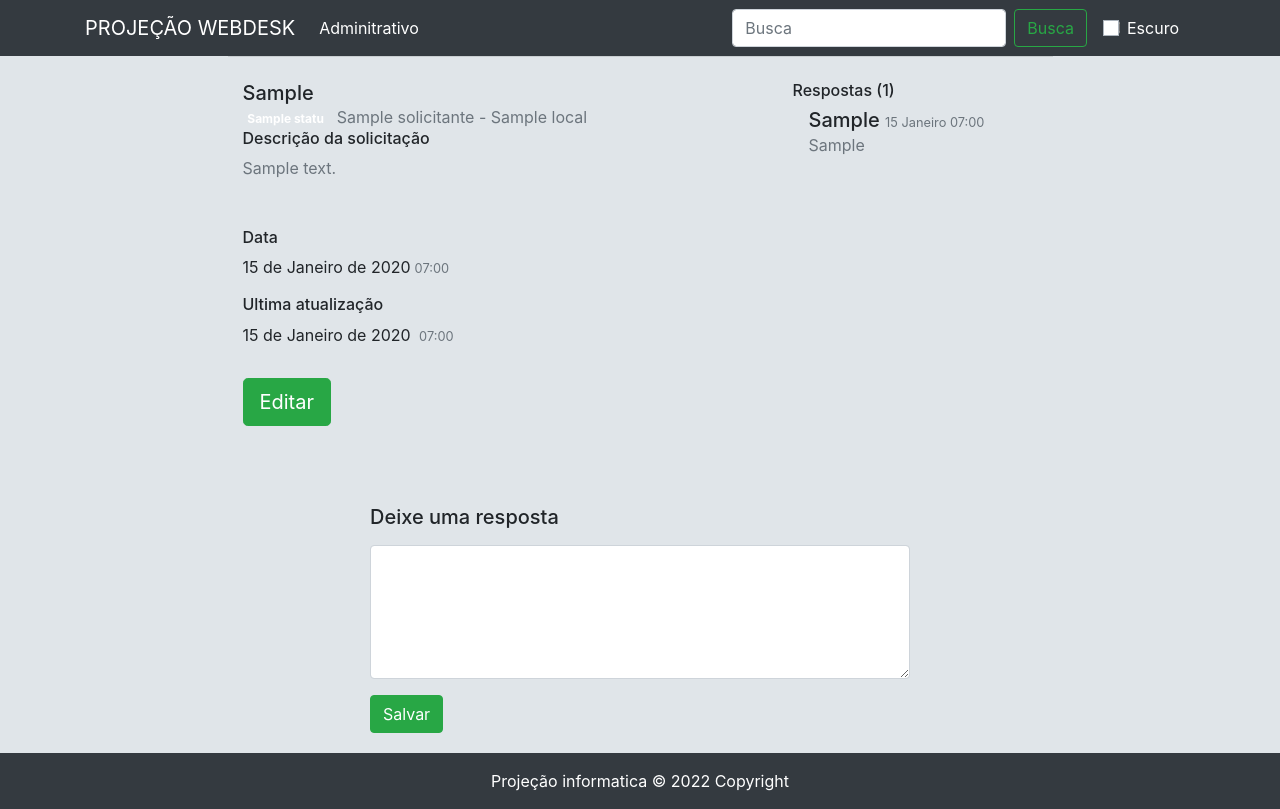
After one commit to adrienschmitz-zz/webdesk, a Django app: page /solicitacao-detail/1 in a window 1280 px wide. The commit adds this page. Run offline with Django 4.2, Linux system fonts and the light colour scheme; tables that the repository leaves empty hold one stand-in row (values such as "Sample post"); some libraries are stand-ins or nearby versions.

Commit message:
detail page and counters in home

```diff
--- a/helpdesk/forms.py
+++ b/helpdesk/forms.py
@@ -1,27 +1,27 @@
+from urllib import request
 from django import forms
 from django.forms import ModelForm, Form
 from crispy_forms.helper import FormHelper
 from crispy_forms.layout import Submit, Layout, Row, Column, Button
 from crispy_forms.bootstrap import FormActions
-from helpdesk.models import Solicitacao
+from helpdesk.models import Resposta, Solicitacao
 
 
 class SolicitacaoForm(forms.ModelForm):
     class Meta:
         model = Solicitacao
         fields = ('descricao', 'usuario', 'solicitante',
-                  'local', 'patrimonio', 'status', 'resposta')
+                  'local', 'patrimonio', 'status')
 
     def __init__(self, *args, **kwargs):
         super().__init__(*args, **kwargs)
         self.helper = FormHelper()
         self.helper.form_method = 'post'
-        self.helper.add_input(
-            Submit('submit', 'Salvar', css_class='btn-success'))
+        #self.helper.add_input(Submit('submit', 'Salvar', css_class='btn-success'))
         self.helper.layout = Layout(
             Row(
-                Column('descricao', css_class='form-group col-md-6 mb-0'),
-                Column('resposta', css_class='form-group col-md-6 mb-0')
+                Column('descricao', css_class='form-group col-md-12 mb-0'),
+
             ),
             Row(
                 Column('solicitante', css_class='form-group col-md-6 mb-0'),
@@ -33,5 +33,29 @@ class SolicitacaoForm(forms.ModelForm):
             ),
             Row(
                 Column('status', css_class='form-group col-md-6 mb-0'),
-            )
+            ),
+            Submit('submit_solicitacao', 'Salvar', css_class='btn-success')
         )
+
+
+class RespostaForm(ModelForm):
+
+    class Meta:
+        model = Resposta
+        fields = ('resposta',)
+
+    def __init__(self, *args, **kwargs):
+        super().__init__(*args, **kwargs)
+        self.helper = FormHelper()
+        self.helper.form_method = 'post'
+        self.fields['resposta'].widget.attrs['rows'] = 5
+        self.helper.form_show_labels = False
+        self.helper.layout = Layout(
+
+            Row(
+                Column('resposta', rows='2',
+                       css_class='form-group col-md-12 mb-0'),
+
+            ),
+            Submit('submit_resposta', 'Salvar', css_class='btn-success'),
+        )
--- a/helpdesk/models.py
+++ b/helpdesk/models.py
@@ -5,6 +5,7 @@ from django.contrib.auth.models import User
 class Status(models.Model):
     nome = models.CharField(max_length=100)
     cor = models.CharField(max_length=7, default='#000000')
+    contador = models.BooleanField(default=False)
 
     def __str__(self):
         return self.nome
@@ -72,8 +73,18 @@ class Solicitacao(models.Model):
     data_atualizacao = models.DateTimeField(auto_now=True)
     status = models.ForeignKey(Status, on_delete=models.CASCADE)
     patrimonio = models.CharField(max_length=100, blank=True)
-    resposta = models.TextField(blank=True)
 
     class Meta:
         verbose_name = 'Solicitação'
         verbose_name_plural = "Solicitações"
+
+
+class Resposta(models.Model):
+    resposta = models.TextField(verbose_name='Resposta')
+    solicitacao = models.ForeignKey(Solicitacao, on_delete=models.CASCADE)
+    usuario = models.ForeignKey(
+        User, on_delete=models.DO_NOTHING, blank=True, null=True)
+    data = models.DateTimeField(auto_now_add=True)
+
+    def __str__(self):
+        return self.resposta
--- a/helpdesk/views.py
+++ b/helpdesk/views.py
@@ -1,31 +1,21 @@
 from re import template
-from django.shortcuts import redirect, render
-from .forms import SolicitacaoForm
+from django.shortcuts import get_object_or_404, redirect, render
+from .forms import RespostaForm, SolicitacaoForm
 from django.views.generic.list import ListView
 from django.views.generic.edit import CreateView, UpdateView
-from helpdesk.models import Solicitacao
+from django.views.generic.detail import DetailView, SingleObjectMixin
+from django.views.generic import FormView
+from helpdesk.models import Resposta, Solicitacao
 from helpdesk.models import Status
-
-'''
-class SolicitacaoListView(ListView):
-    model = Solicitacao
-    form = SolicitacaoForm()
-    ordering = ['-data_criacao']
-
-    def get_context_data(self, **kwargs):
-        context = super().get_context_data(**kwargs)
-        context.update({
-            'status_list': Status.objects.all().order_by('id')
-        })
-        context['form'] = SolicitacaoForm()
-        return context
-'''
+from django.contrib import messages
+from django.views.generic.edit import FormMixin
+from django.urls import reverse
 
 
 class SolicitacaoCreateView(CreateView):
     model = Solicitacao
     fields = ('descricao', 'usuario', 'local',
-              'solicitante', 'status', 'patrimonio', 'resposta')
+              'solicitante', 'status', 'patrimonio')
     template_name = 'solicitacao.html'
     success_url = '/'
 
@@ -35,6 +25,9 @@ class SolicitacaoUpdateView(UpdateView):
     form_class = SolicitacaoForm
     template_name = 'solicitacao-update.html'
     success_url = '/'
+
+    solicitacao_form = SolicitacaoForm()
+    resposta_form = RespostaForm()
 
 
 class SolicitacaoListView(ListView):
@@ -46,5 +39,45 @@ class SolicitacaoListView(ListView):
         context.update({
             'status_list': Status.objects.all().order_by('id')
         })
-        context['form'] = SolicitacaoForm()
+
+        context['solictacao_total'] = Solicitacao.objects.filter().count()
         return context
+
+
+class SolicitacaoDetailView(SingleObjectMixin, FormView):
+    model = Solicitacao
+    template_name = 'solicitacao-detail.html'
+    form_class = RespostaForm
+
+    def get(self, request, *args, **kwargs):
+        self.object = self.get_object(queryset=Solicitacao.objects.all())
+        return super().get(request, *args, **kwargs)
+
+    def get_context_data(self, **kwargs):
+        context = super().get_context_data(**kwargs)
+        context['solicitacao'] = self.object
+        context['resposta_form'] = RespostaForm()
+        context['respostas'] = Resposta.objects.filter(solicitacao=self.object)
+        return context
+
+    def post(self, request, *args, **kwargs):
+        self.object = self.get_object(queryset=Solicitacao.objects.all())
+        form = self.get_form()
+        resposta = form.save(commit=False)
+
+        if request.user.is_authenticated:
+            resposta.usuario = request.user
+        if form.is_valid():
+            return self.form_valid(form)
+        else:
+            return self.form_invalid(form)
+
+    def form_valid(self, form):
+        resposta = form.save(commit=False)
+        resposta.solicitacao = self.object
+        resposta.save()
+        messages.success(self.request, 'Resposta enviada com sucesso!')
+        return redirect(reverse('solicitacao-detail', kwargs={'pk': self.object.id}))
+
+    def form_invalid(self, form):
+        return self.render_to_response(self.get_context_data(form=form))
--- a/projecao/urls.py
+++ b/projecao/urls.py
@@ -15,7 +15,7 @@ Including another URLconf
 """
 from django.contrib import admin
 from django.urls import path, include
-from helpdesk.views import SolicitacaoCreateView, SolicitacaoUpdateView, SolicitacaoListView
+from helpdesk.views import SolicitacaoCreateView, SolicitacaoDetailView, SolicitacaoUpdateView, SolicitacaoListView
 
 urlpatterns = [
     path('admin/', admin.site.urls),
@@ -23,4 +23,6 @@ urlpatterns = [
     path('solicitacao-add/', SolicitacaoCreateView.as_view(), name='solicitacao-add'),
     path('solicitacao-update/<int:pk>',
          SolicitacaoUpdateView.as_view(), name='solicitacao-update'),
+    path('solicitacao-detail/<int:pk>',
+         SolicitacaoDetailView.as_view(), name='solicitacao-detail'),
 ]
--- /dev/null
+++ b/templates/solicitacao-detail.html
@@ -0,0 +1,86 @@
+{% extends 'base.html' %}
+{% load crispy_forms_tags %}
+{% load humanize %}
+
+{% block content %}
+<!-- solicitacao -->
+<div class="container">
+    <div class="row">
+        <div class="col-lg-8">
+            <div class="card-box task-detail">
+                <div class="media mt-0 m-b-30">
+                    <div class="media-body mb-20">
+                        <h5 class="media-heading mb-0 mt-0">{{solicitacao.usuario}}</h5><span class="badge"
+                            style="background: {{solicitacao.status.cor}}; color: white">{{solicitacao.status}}</span><span
+                            class="text-muted ml-2">{{solicitacao.solicitante}} -
+                            {{solicitacao.local}}</span>
+                    </div>
+                </div>
+                <div class="mt-15">
+                    <h6 class="m-b-20">Descrição da solicitação</h6>
+                    <p class="text-muted">{{ solicitacao.descricao }}</p>
+
+                    <ul class="list-inline task-dates m-b-0 mt-5">
+                        <li>
+                            <h6 class="m-b-5">Data</h6>
+                            <p>{{solicitacao.data_criacao|date|naturalday}}<small
+                                    class="text-muted ml-1">{{solicitacao.data_criacao|date:"H:i"}}</small>
+                            </p>
+                        </li>
+                        <li>
+                            <h6 class="m-b-5">Ultima atualização</h6>
+                            <p>{{solicitacao.data_atualizacao|date|naturalday}} <small
+                                    class="text-muted ml-1">{{solicitacao.data_atualizacao|date:"H:i"}}</small></p>
+                        </li>
+                    </ul>
+                </div>
+                <div class="row">
+                    <div style="margin: 15px">
+                        <a class="btn btn-success btn-lg" href="{% url 'solicitacao-update'  solicitacao.id %}"
+                            role="button">Editar</a>
+                    </div>
+                </div>
+                <div class="clearfix"></div>
+
+            </div>
+        </div>
+        <!-- end col -->
+        <div class="col-lg-4">
+            {% if respostas %}
+            <div class="card-box">
+                <h6 class="header-title m-b-30">Respostas ({{ respostas.count }})</h6>
+                <div>
+                    <div class="media m-b-20">
+                        <div class="d-flex mr-3">
+                        </div>
+                        <div class="media-body">
+                            {% for resposta in respostas %}
+                            <h5 class="mt-2 d-inline">{{ resposta.usuario.first_name }} </h5><small
+                                class="text-muted  d-inline">{{resposta.data|date:"d F H:i"|naturalday}}</small>
+                            <p class="font-13 text-muted m-15 text-justify"> {{ resposta.resposta }}</p>
+                            {% endfor %}
+                        </div>
+                    </div>
+
+                </div>
+            </div>
+            {% endif %}
+        </div>
+        <!-- end col -->
+    </div>
+    <!-- end row -->
+</div>
+<div class="row pt-5">
+    <div class="col-xl"></div>
+    <div class="col-xl-8">
+        <h5 class="my-3">Deixe uma resposta</h5>
+        {% csrf_token %}
+        {% crispy form %}
+
+
+    </div>
+    <div class="col-xl"></div>
+</div>
+<!-- solicitacao -->
+
+{% endblock %}
--- a/templates/solicitacao.html
+++ b/templates/solicitacao.html
@@ -6,11 +6,8 @@
 <form method="post" novalidate>
     {% csrf_token %}
     <div class="row">
-        <div class="col-6">
+        <div class="col-12">
             {{ form.descricao|as_crispy_field }}
-        </div>
-        <div class="col-6">
-            {{ form.resposta|as_crispy_field }}
         </div>
         <div class="col-6">
             {{ form.solicitante|as_crispy_field }}
```
Also changed, not shown: helpdesk/admin.py (+8 -2 lines), templates/helpdesk/solicitacao_list.html (+17 -4 lines), templates/partials/_messages.html (added, +8 -0 lines), helpdesk/migrations/0002_remove_solicitacao_resposta_resposta.py (added), helpdesk/migrations/0003_status_contador.py (added).
